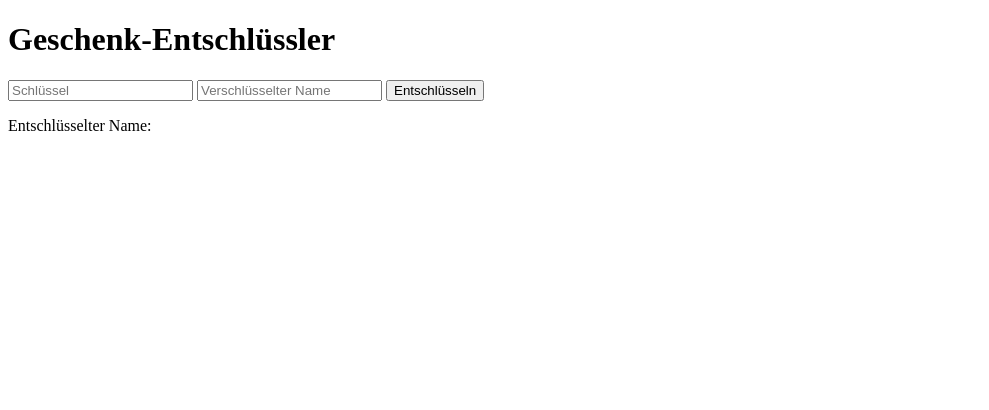
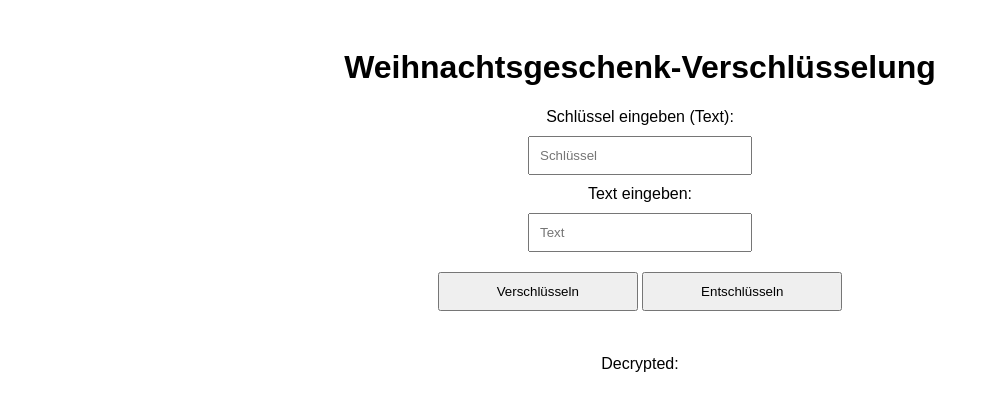
Before and after one commit to TheoHarti/PresentDecryption, a plain HTML site: page index.html in a window 1280 px wide. Both pictures are taken after a click on the button "Entschlüsseln". Shown: the whole page, without its empty margins (0-989 px from the left). Drawn offline with Linux system fonts and the light colour scheme.

Commit message:
finale version

```diff
--- a/index.html
+++ b/index.html
@@ -1,14 +1,36 @@
 <!DOCTYPE html>
 <html>
 <head>
-    <title>Geschenk-Entschlüssler</title>
+    <title>Weihnachtsgeschenk-Verschlüsselung</title>
+    <style>
+        body {
+            font-family: Arial, sans-serif;
+            text-align: center;
+            padding: 20px;
+        }
+        input, button {
+            margin: 10px 0;
+            padding: 10px;
+            width: 200px;
+        }
+        button {
+            cursor: pointer;
+        }
+    </style>
 </head>
 <body>
-    <h1>Geschenk-Entschlüssler</h1>
-    <input type="text" id="encryptionkey" placeholder="Schlüssel">
-    <input type="text" id="encryptedName" placeholder="Verschlüsselter Name">
-    <button onclick="decrypt()">Entschlüsseln</button>
+    <h1>Weihnachtsgeschenk-Verschlüsselung</h1>
+    <label for="key">Schlüssel eingeben (Text):</label><br>
+    <input type="text" id="key" placeholder="Schlüssel"><br>
+
+    <label for="inputText">Text eingeben:</label><br>
+    <input type="text" id="inputText" placeholder="Text"><br>
+
+    <button onclick="encrypt()">Verschlüsseln</button>
+    <button onclick="decrypt()">Entschlüsseln</button><br><br>
+
     <p id="result"></p>
+
     <script src="script.js"></script>
 </body>
 </html>
--- a/script.js
+++ b/script.js
@@ -1,17 +1,26 @@
+function encrypt() {
+    processText(true);
+}
+
 function decrypt() {
-    const shift = 3; // Your chosen shift number
-    let encryptedName = document.getElementById('encryptedName').value.toUpperCase();
-    let decryptedName = '';
+    processText(false);
+}
 
-    for (let i = 0; i < encryptedName.length; i++) {
-        if (encryptedName[i] != ' ') {
-            let charCode = encryptedName.charCodeAt(i) - shift;
-            if (charCode < 65) charCode += 26;
-            decryptedName += String.fromCharCode(charCode);
-        } else {
-            decryptedName += ' ';
-        }
+function processText(isEncrypting) {
+    let key = document.getElementById('key').value.toUpperCase().replace(/[^A-Z]/g, '');
+    let inputText = document.getElementById('inputText').value.toUpperCase().replace(/[^A-Z]/g, '');
+    let outputText = '';
+    let keyIndex = 0;
+
+    for (let i = 0; i < inputText.length; i++) {
+        let shift = key.charCodeAt(keyIndex % key.length) - 65;
+        let charCode = inputText.charCodeAt(i) + (isEncrypting ? shift : -shift);
+        if (charCode > 90) charCode -= 26;
+        if (charCode < 65) charCode += 26;
+        outputText += String.fromCharCode(charCode);
+
+        keyIndex++;
     }
 
-    document.getElementById('result').innerText = 'Entschlüsselter Name: ' + decryptedName;
+    document.getElementById('result').innerText = isEncrypting ? 'Encrypted: ' + outputText : 'Decrypted: ' + outputText;
 }
```
